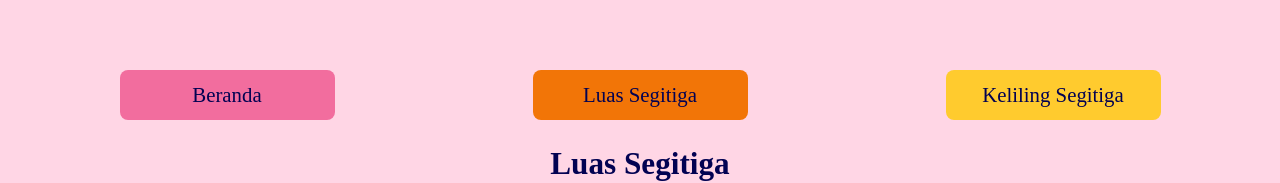
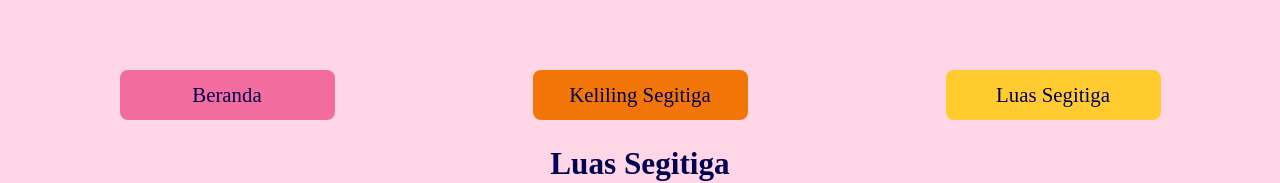
Before and after one commit to revou-fundamental-course/16-jun-25-dhrahaya, a plain HTML site: page luas.html in a window 1280 px wide. Shown: the top 183 px of the page. Drawn offline with Linux system fonts and the light colour scheme.

Commit message:
luas.html

```diff
--- a/luas.html
+++ b/luas.html
@@ -14,9 +14,9 @@
         <nav>
             <a class="bg-pink" href="index.html">Beranda</a>
             <br>
-            <a class="bg-orange" href="luas.html">Luas Segitiga</a>
+            <a class="bg-orange" href="keliling.html">Keliling Segitiga</a>
             <br>
-            <a class="bg-yellow" href="keliling.html">Keliling Segitiga</a>
+            <a class="bg-yellow" href="luas.html">Luas Segitiga</a>
         </nav>
     </header>
 
```
